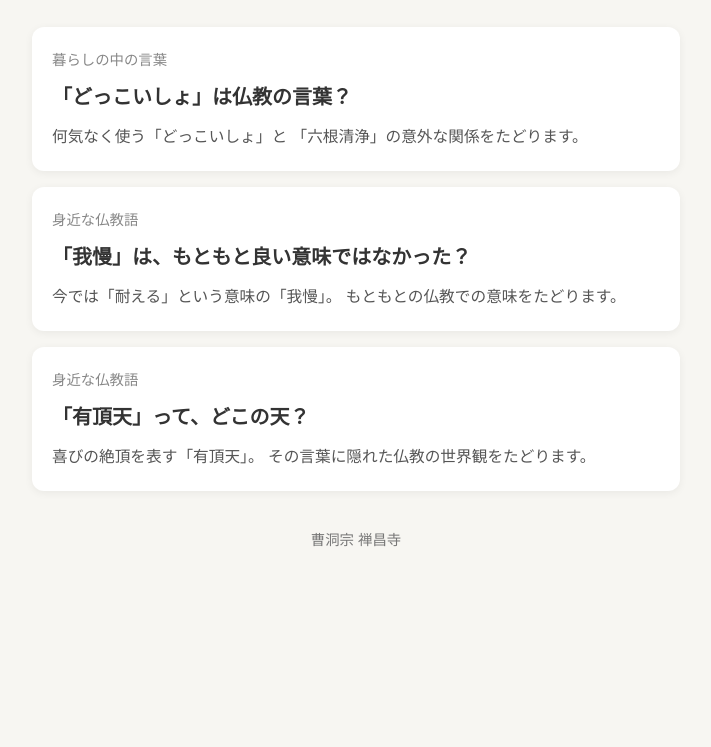
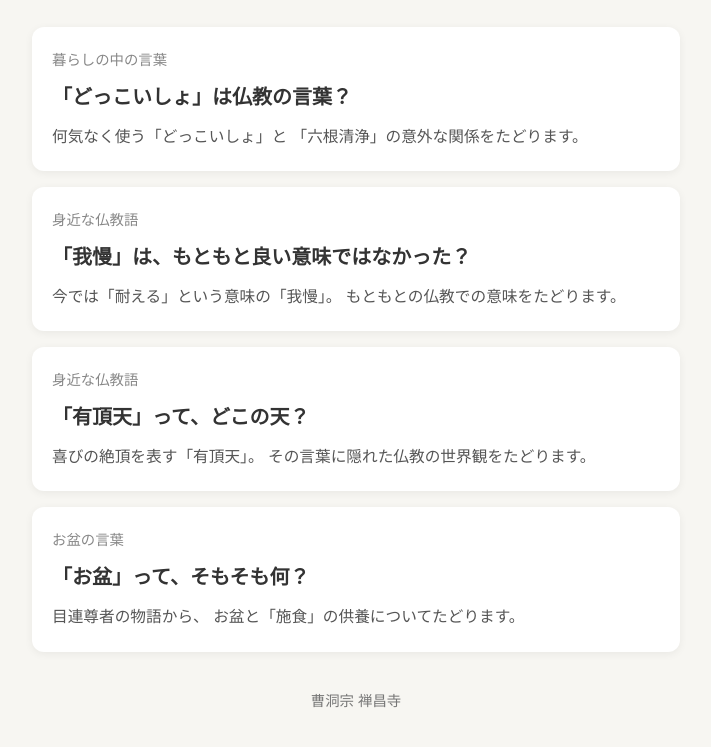
Before and after one commit to Zenshoji/meinichi-liff, a plain HTML site: page learning/words/index.html in a window 1280 px wide. Shown: the part 235-982 px from the top of the page, without its empty margins (284-995 px from the left). Before the commit the page ends 828 px from the top, so only its background shows below. Drawn offline with Linux system fonts and the light colour scheme.

Commit message:
Update index.html

```diff
--- a/learning/words/index.html
+++ b/learning/words/index.html
@@ -202,6 +202,22 @@
   </p>
 </a>
 
+<!-- 第4回 -->
+<a href="./004.html" class="word-card">
+  <div class="word-category">
+    お盆の言葉
+  </div>
+
+  <h2 class="word-title">
+    「お盆」って、そもそも何？
+  </h2>
+
+  <p class="word-description">
+    目連尊者の物語から、
+    お盆と「施食」の供養についてたどります。
+  </p>
+</a>
+
     </div>
 
     <footer>
```
